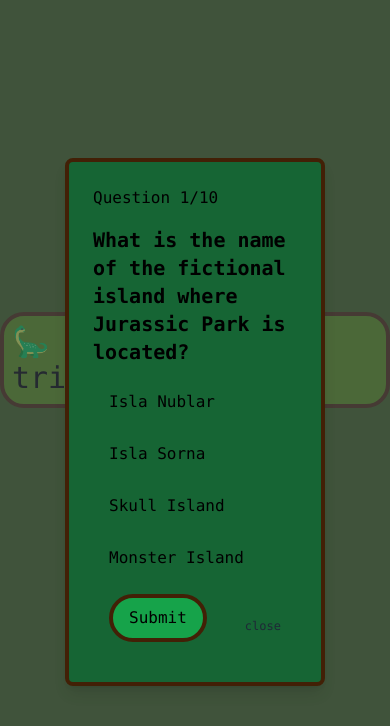
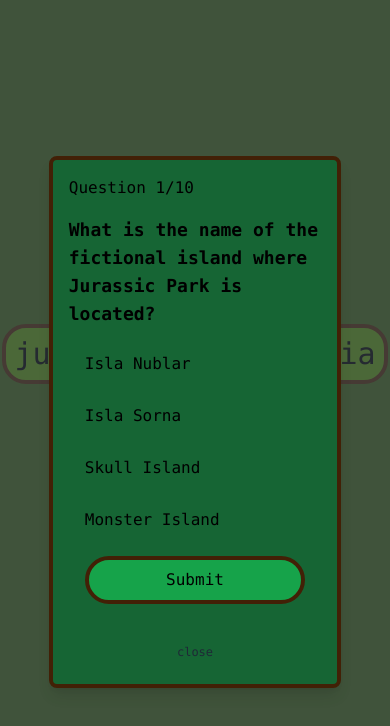
Before and after one commit to amy-enn/jurassic-park-trivia, a Next.js app: page / in a window 390 px wide. Both pictures are taken after a click on the button "START!". Shown: the top 726 px of the page. Built offline with nearby package versions, Linux system fonts and the light colour scheme.

Commit message:
some responsiveness added

```diff
--- a/components/Question.tsx
+++ b/components/Question.tsx
@@ -27,10 +27,10 @@
 
 
     return (
-        <div className="fixed inset-0 bg-gray-600 bg-opacity-50 flex justify-center items-center">
-            <div className="bg-green-800 p-6 rounded-lg w-2/3 shadow-lg border-4 border-yellow-950">
+        <div className="fixed inset-0 bg-gray-600 bg-opacity-50 flex  justify-center items-center">
+            <div className="bg-green-800 p-4 rounded-lg w-3/4 max-h-3/4 shadow-lg border-4 border-yellow-950 overflow-y-scroll">
                 <div className="mb-4">Question {currentQuestionIndex + 1}/{totalQuestions}</div>
-                <h2 className="text-xl font-bold mb-4">{question}</h2>
+                <h2 className="text-lg font-bold mb-4">{question}</h2>
                 <div className="space-y-3">
                     {options.map((option, index) => (
                         <button
@@ -42,7 +42,7 @@
                         </button>
                     ))}
                 </div>
-                <div id="buttonsDiv" className="flex flex-row justify-between">
+                <div id="buttonsDiv" className="flex flex-col sm:flex-row justify-between">
                 <button
                       className="m-4 px-4 py-2 bg-green-600 text-black rounded-3xl border-4 border-yellow-950"
                       onClick={handleSubmit}
--- a/components/ScoreModal.tsx
+++ b/components/ScoreModal.tsx
@@ -8,7 +8,7 @@
   export default function ScoreModal({ score, totalQuestions, onRestart, onClose }: ScoreModalProps) {
     return (
       <div className="fixed inset-0 bg-gray-600 bg-opacity-50 flex justify-center items-center">
-        <div className="bg-lime-800 p-6 rounded-lg shadow-lg border-4 w-1/2 border-yellow-950">
+        <div className="bg-lime-800 p-4 rounded-lg shadow-lg border-4 max-w-1/2 border-yellow-950">
           <h2 className="text-xl font-bold">Game Over!</h2>
           <p>Your Score: {score} / {totalQuestions}</p>
           <div id="buttonsDiv" className="flex flex-row justify-between">
--- a/pages/index.tsx
+++ b/pages/index.tsx
@@ -71,9 +71,9 @@
 
     <div className="font-mono bg-lime-900 flex flex-col items-center justify-center min-h-screen">
       <h1 className="text-3xl p-2 border-4 border-yellow-950 bg-lime-700 rounded-3xl">
-        🦕 jurassic park trivia 🦖
+        jurassic park trivia
       </h1>
-      <p className="italic my-2 text-xs">a tiny full-stack app by amy</p>
+      <p className="italic my-2 text-xs"><span className="text-lg">🦕</span> a tiny full-stack app <span className="text-lg">🦖</span></p>
       <button onClick={startGame} className="my-4 px-3 py-1 rounded-3xl border-yellow-950 border-4 text-lg bg-green-700">START!</button>
       <div id="linksDiv" className="flex flex-row">
         <a href="https://github.com/amy-enn/jurassic-park-trivia" className="mx-2 text-xs">GitHub</a>
```
